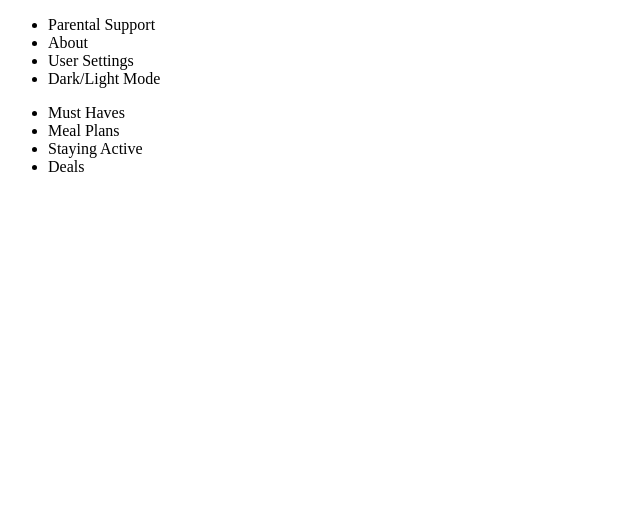
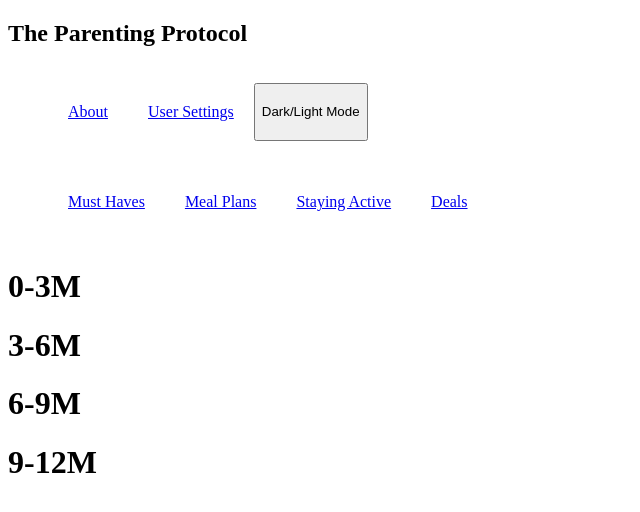
Before and after one commit to jschoff155/parentingwebpage, a React (Create React App) app: page / in a window 1280 px wide. Shown: the top 512 px of the page, without its empty margins (0-640 px from the left). Built offline with nearby package versions, Linux system fonts and the light colour scheme.

Commit message:
Created new pages and worked on layout of home

```diff
--- a/src/App.js
+++ b/src/App.js
@@ -1,8 +1,13 @@
 import HeaderandNav from "./HeaderandNav";
+import HomepageCarousel from "./HomepageCarousel";
 
 function App() {
   return (
+    <>
     <HeaderandNav />
+    <HomepageCarousel />
+    </>
+
   );
 }
 
--- /dev/null
+++ b/src/HeaderandNav.css
@@ -0,0 +1,8 @@
+ul{
+    display: inline-flex;
+}
+li{
+    padding: 20px;
+    list-style: none;
+
+}
--- a/src/HeaderandNav.js
+++ b/src/HeaderandNav.js
@@ -1,19 +1,21 @@
 import React from 'react'
+import './HeaderandNav.css'
 
 export default function HeaderandNav() {
   return (
     <>
+    <h2>The Parenting Protocol</h2>
     <ul>
-      <li>Parental Support</li>
-      <li>About</li>
-      <li>User Settings</li>
-      <li>Dark/Light Mode</li>
+      <li><a href='#'>About</a></li>
+      <li><a href='#'>User Settings</a></li>
+      <button>Dark/Light Mode</button>
     </ul>
+    <br></br>
     <ul>
-      <li>Must Haves</li>
-      <li>Meal Plans</li>
-      <li>Staying Active</li>
-      <li>Deals</li>
+      <li><a href='#'>Must Haves</a></li>
+      <li><a href='#'>Meal Plans</a></li>
+      <li><a href='#'>Staying Active</a></li>
+      <li><a href='#'>Deals</a></li>
     </ul>
     </>
   )
```
Also changed, not shown: src/About.js (added, +9 -0 lines), src/Mealplans.js (added, +9 -0 lines), src/Musthaves.js (added, +9 -0 lines), src/Stayingactive.js (added, +9 -0 lines), src/Deals.js (added).
